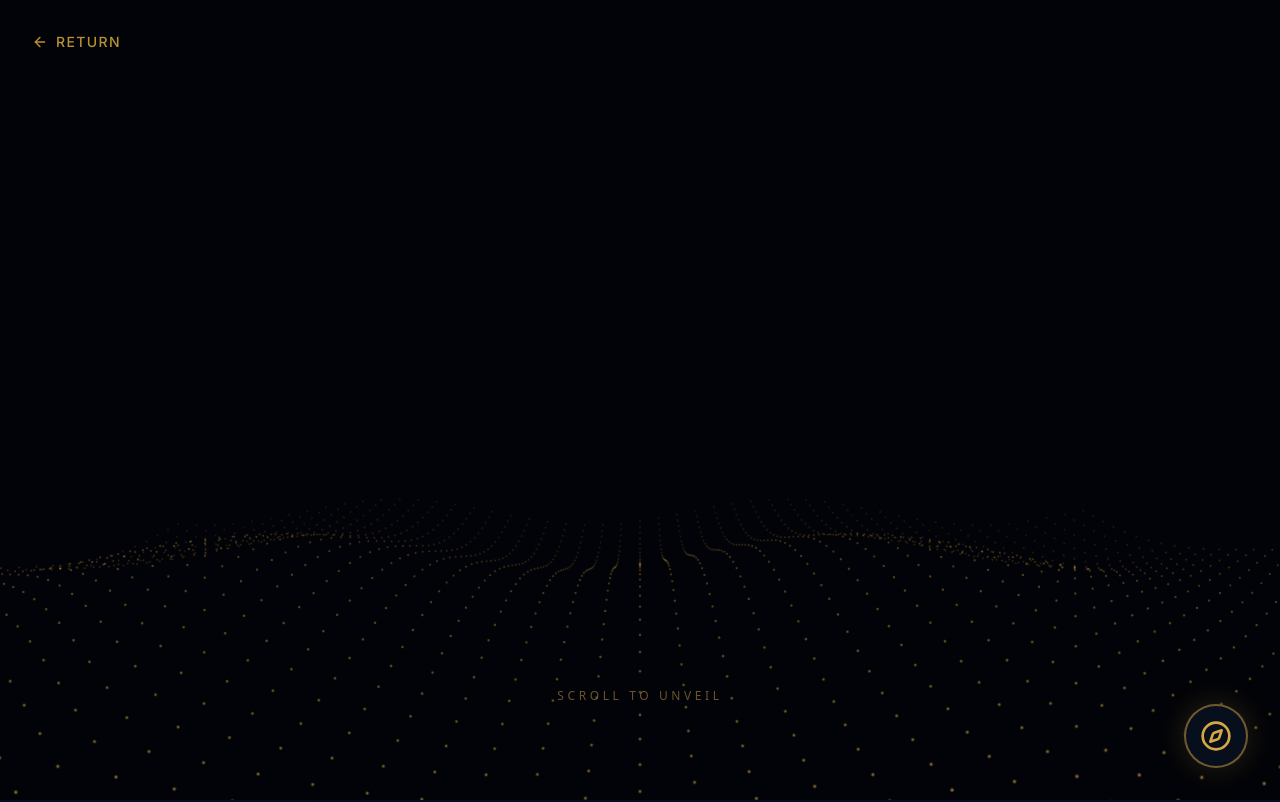
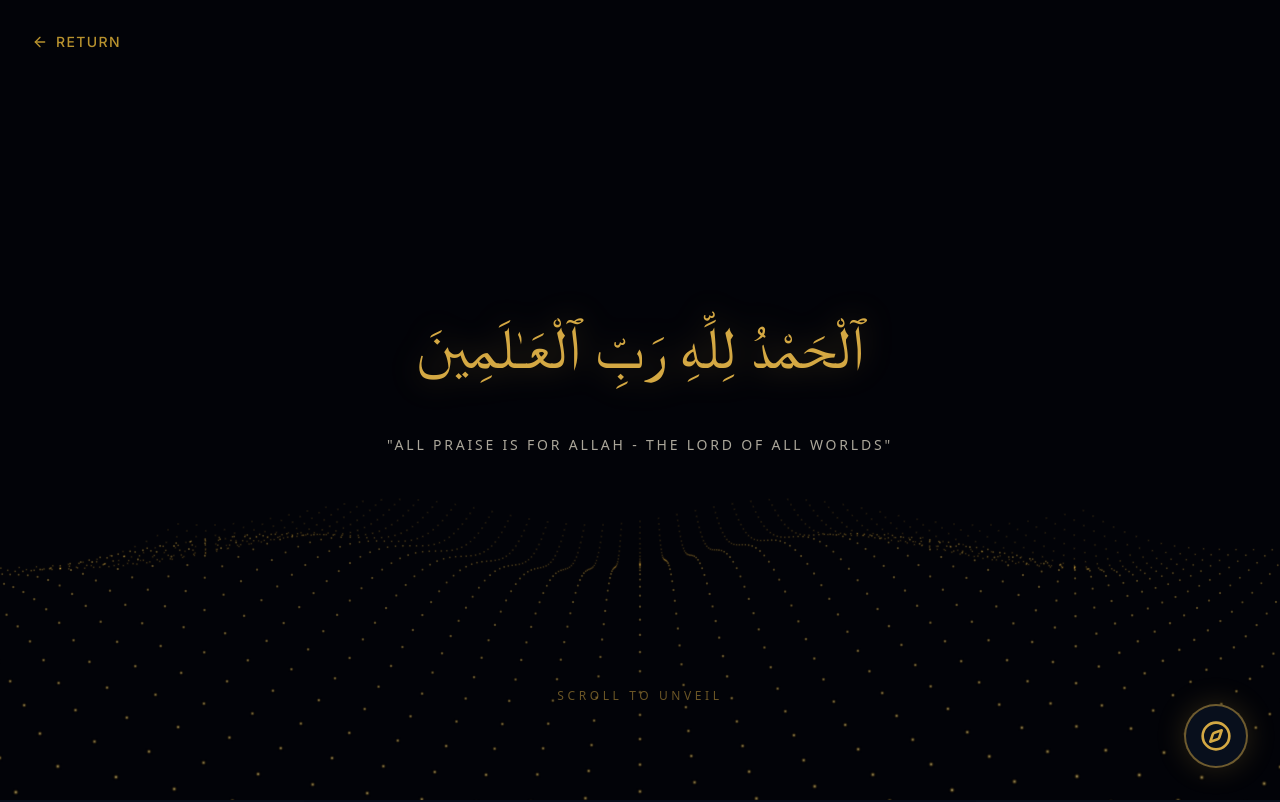
Before and after one commit to aarish-ai/aarish-personal-portfolio, a Next.js app: page /about in a window 1280 px wide. Shown: the top 802 px of the page. Built offline with nearby package versions, Linux system fonts and the light colour scheme.

Commit message:
Phase 10.1: Add Arabic Verse with fade-in delay to About Page

```diff
--- a/src/app/about/page.tsx
+++ b/src/app/about/page.tsx
@@ -1,7 +1,17 @@
+"use client";
+
 import Link from "next/link";
 import { ArrowLeft } from "lucide-react";
+import { useState, useEffect } from "react";
 
 export default function About() {
+  const [showVerse, setShowVerse] = useState(false);
+
+  useEffect(() => {
+    const timeout = setTimeout(() => setShowVerse(true), 2500);
+    return () => clearTimeout(timeout);
+  }, []);
+
   return (
     <main className="flex-1 flex flex-col min-h-screen relative overflow-x-hidden">
 
@@ -16,10 +26,21 @@ export default function About() {
       {/* The Foreground Content Overlay */}
       <div className="relative z-10 w-full flex flex-col items-center justify-start pointer-events-none">
 
-        {/* 100vh Spacer: Ensures the user only sees the Eclipse when they first load the page */}
-        <div className="w-full h-[100vh] flex items-end justify-center pb-24">
+        {/* 100vh Spacer: Ensures the user sees the Sea of Stars and Verse before scrolling */}
+        <div className="w-full h-[100vh] flex flex-col items-center justify-center relative pb-12">
+
+           {/* The Verse */}
+           <div className={`transition-opacity duration-[2000ms] ease-in-out flex flex-col items-center gap-6 text-center ${showVerse ? 'opacity-100' : 'opacity-0'}`}>
+              <h2 className="text-4xl md:text-6xl font-serif text-[#D4A843] drop-shadow-[0_0_15px_rgba(212,168,67,0.3)] leading-relaxed" dir="rtl">
+                ٱلْحَمْدُ لِلَّهِ رَبِّ ٱلْعَـٰلَمِينَ
+              </h2>
+              <p className="text-[#F4ECD8]/70 font-sans tracking-[0.2em] text-sm uppercase mt-4">
+                "All praise is for Allah - the Lord of all Worlds"
+              </p>
+           </div>
+
            {/* Subtle Scroll Hint */}
-           <div className="text-[#D4A843]/50 font-sans tracking-[0.3em] text-xs uppercase animate-pulse">
+           <div className={`absolute bottom-24 text-[#D4A843]/50 font-sans tracking-[0.3em] text-xs uppercase animate-pulse transition-opacity duration-[2000ms] ${showVerse ? 'opacity-100' : 'opacity-0'}`}>
              Scroll to Unveil
            </div>
         </div>
```
